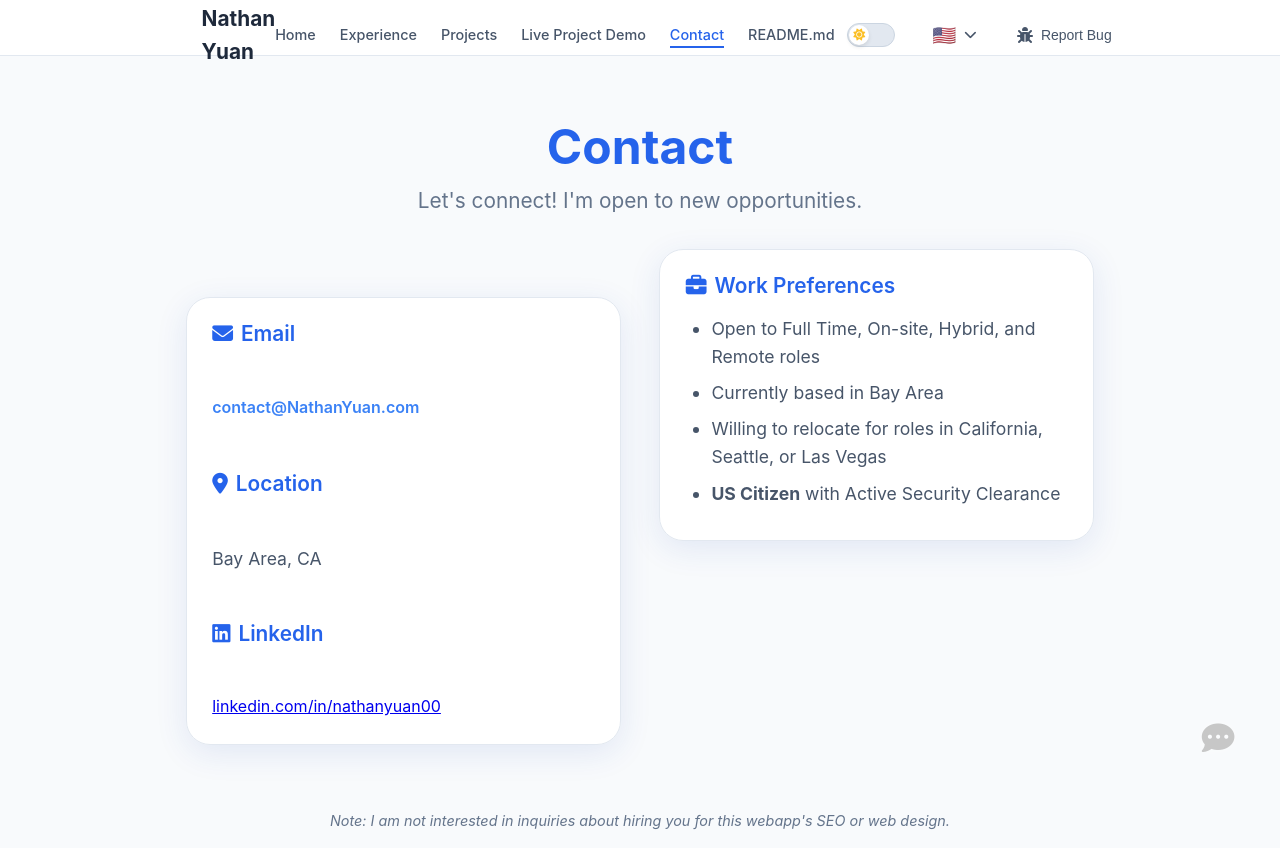
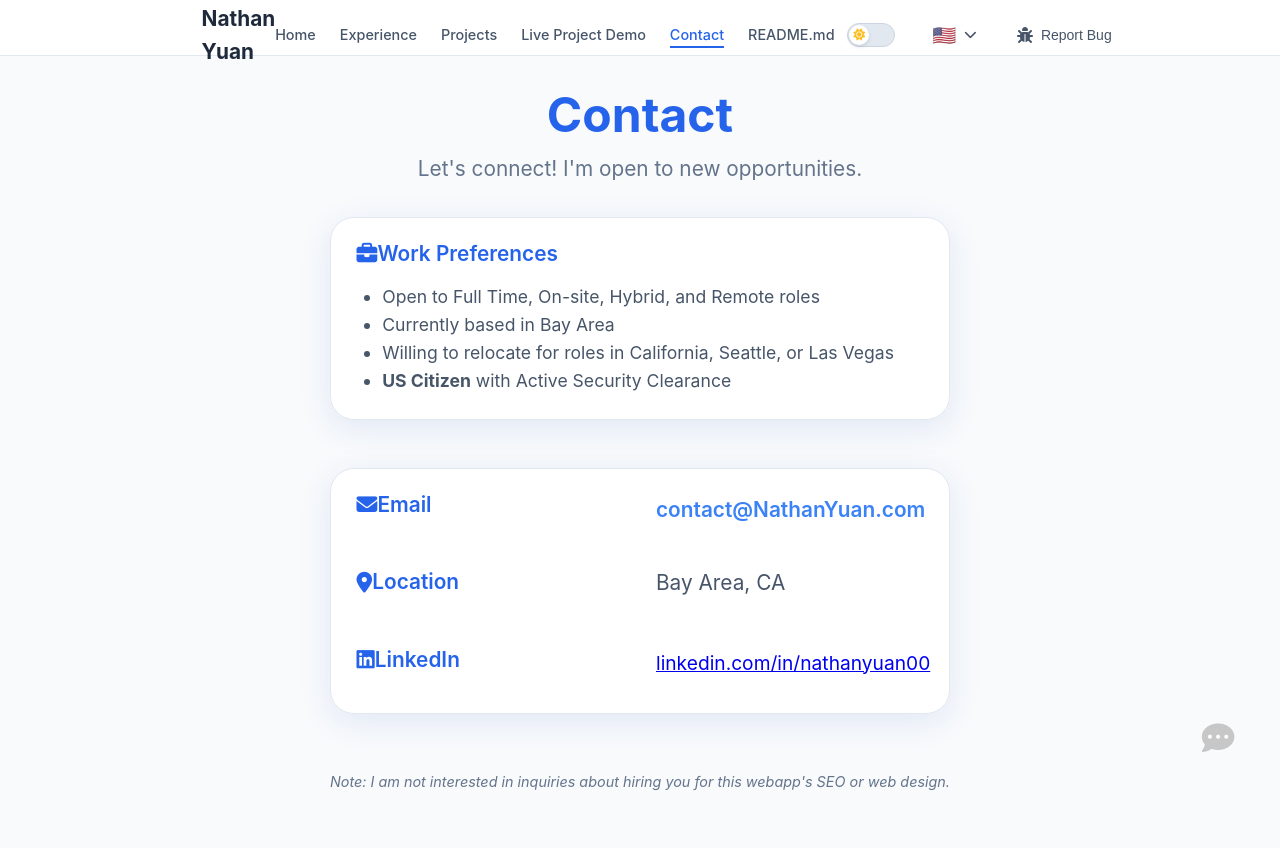
Before and after one commit to PoxiiPro/nathanyuan.com, a React (Vite) app in the folder frontend/: page /contact in a window 1280 px wide. After the commit the page ends 809 px from the top, so only its background shows below. Built offline with nearby package versions, Linux system fonts and the light colour scheme.

Commit message:
Css updates to contact page

```diff
--- a/frontend/src/assets/styles/ContactPage.css
+++ b/frontend/src/assets/styles/ContactPage.css
@@ -8,7 +8,7 @@
 }
 
 .contact-disclaimer p {
-  margin-top: 2vh;
+  margin-top: 1vh;
   text-align: center;
   font-size: .9rem;
   color: var(--text-muted);
@@ -77,7 +77,7 @@
 
 .contact-hero {
   text-align: center;
-  margin-top: 6vh;
+  margin-top: 2vh;
   margin-bottom: 4vh;
 }
 
@@ -96,10 +96,7 @@
 
 .contact-columns {
   display: grid;
-  grid-template-columns: 1fr 1fr;
-  gap: 3vw;
   align-items: flex-start;
-  margin-top: 3vh;
 }
 
 .contact-info, .contact-work {
@@ -109,16 +106,15 @@
   padding: 3vh 2vw;
   border: 1px solid var(--border-color);
   min-width: 0;
+  font-size: 1.2rem;
 }
 
 .contact-info h2, .contact-work h2 {
   font-size: 1.3rem;
   font-weight: 600;
   color: var(--accent-primary);
-  margin-bottom: 2vh;
   display: flex;
   align-items: center;
-  gap: 0.5rem;
 }
 
 .contact-email, .contact-link {
@@ -127,7 +123,7 @@
   font-weight: 600;
   transition: color 0.2s;
   display: block;
-  margin-bottom: 2.5vh;
+  font-size: 1.3rem;
 }
 
 .contact-email:hover, .contact-link:hover {
@@ -135,9 +131,8 @@
 }
 
 .contact-location {
-  font-size: 1.1rem;
+  font-size: 1.3rem;
   color: var(--text-secondary);
-  margin-bottom: 2vh;
 }
 
 .contact-work ul {
@@ -148,7 +143,6 @@
 .contact-work li {
   font-size: 1.1rem;
   color: var(--text-secondary);
-  margin-bottom: 1vh;
 }
 
 @media (max-width: 56.25rem) { /* 900px -> 56.25rem */
--- a/frontend/src/pages/ContactPage.tsx
+++ b/frontend/src/pages/ContactPage.tsx
@@ -24,14 +24,6 @@ const ContactPage: React.FC = () => {
             <p className="contact-subtitle">{translations.contact.subtitle}</p>
           </div>
           <div className="contact-columns">
-            <div className="contact-info">
-              <h2><i className="fas fa-envelope"></i> {translations.contact.emailLabel}</h2>
-              <a href="mailto:contact@NathanYuan.com" className="contact-email">contact@NathanYuan.com</a>
-              <h2><i className="fas fa-location-dot"></i> {translations.contact.locationLabel}</h2>
-              <p className="contact-location">{translations.contact.location}</p>
-              <h2><i className="fab fa-linkedin"></i> {translations.contact.linkedinLabel}</h2>
-              <a href="https://www.linkedin.com/in/nathanyuan00/" className="contact-linkedin" target="_blank" rel="noopener noreferrer">{translations.contact.linkedinUrl}</a>
-            </div>
             <div className="contact-work">
               <h2><i className="fas fa-briefcase"></i> {translations.contact.workLabel}</h2>
               <ul>
@@ -40,6 +32,14 @@ const ContactPage: React.FC = () => {
                 <li>{translations.contact.relocate}</li>
                 <li><strong>{translations.contact.citizen}</strong> {translations.contact.clearance}</li>
               </ul>
+            </div>
+            <div className="contact-info">
+              <h2><i className="fas fa-envelope"></i> {translations.contact.emailLabel}</h2>
+              <a href="mailto:contact@NathanYuan.com" className="contact-email">contact@NathanYuan.com</a>
+              <h2><i className="fas fa-location-dot"></i> {translations.contact.locationLabel}</h2>
+              <p className="contact-location">{translations.contact.location}</p>
+              <h2><i className="fab fa-linkedin"></i> {translations.contact.linkedinLabel}</h2>
+              <a href="https://www.linkedin.com/in/nathanyuan00/" className="contact-linkedin" target="_blank" rel="noopener noreferrer">{translations.contact.linkedinUrl}</a>
             </div>
           </div>
           <div className="contact-disclaimer">
```
